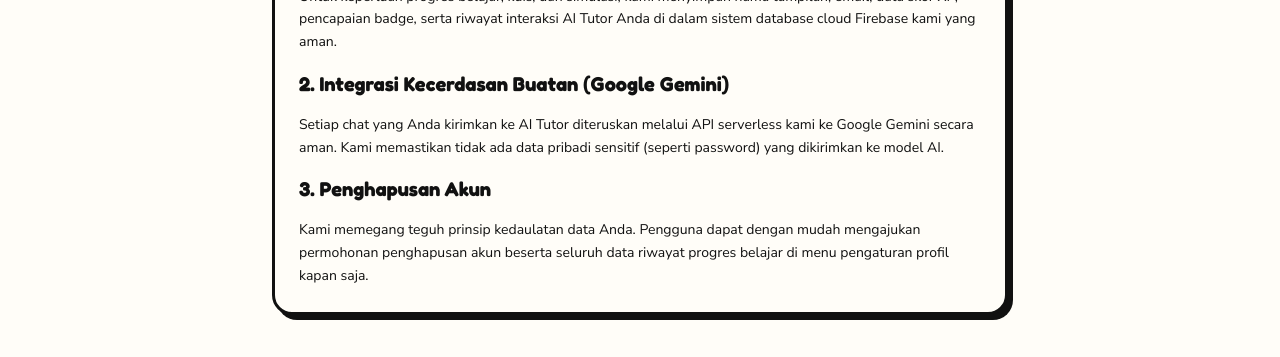
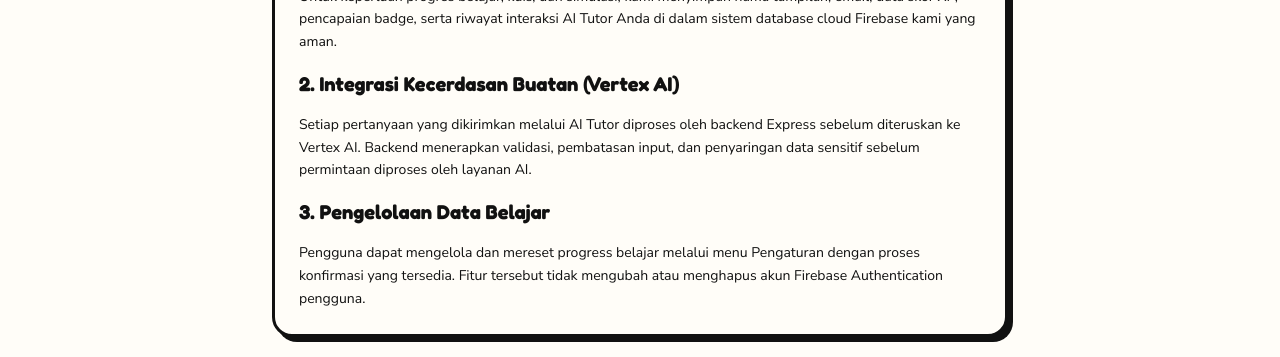
Before and after one commit to salmanfidinillah/cyber-academy, a React (Vite) app: page /privacy in a window 1280 px wide. Shown: the part 443-800 px from the top of the page. Built offline with nearby package versions, Linux system fonts and the light colour scheme; no server answers.

Commit message:
fix: align landing claims privacy content and max level display

```diff
--- a/src/components/Dashboard.tsx
+++ b/src/components/Dashboard.tsx
@@ -293,6 +293,7 @@ export const Dashboard: React.FC<DashboardProps> = ({ currentUser: propUser, onN
     : [];
 
   const levelProgressXp = currentUser.totalXp % 100;
+  const isMaxLevel = currentUser.currentLevel >= 5;
   const pathProgressSummaries = catalogPaths.map((path) => ({
     id: path.id,
     title: path.title,
@@ -418,7 +419,7 @@ export const Dashboard: React.FC<DashboardProps> = ({ currentUser: propUser, onN
             icon={<TrendingUp className="size-4" />}
             label="Level"
             value={`Lvl ${currentUser.currentLevel}`}
-            helper={`${levelProgressXp}% ke level berikutnya`}
+            helper={isMaxLevel ? "Level maksimal tercapai" : `${levelProgressXp}% ke level berikutnya`}
           />
           <DashboardStatCard
             accentClass="bg-pastel-yellow/60"
--- a/src/components/Illustrations.tsx
+++ b/src/components/Illustrations.tsx
@@ -170,8 +170,8 @@ export const GamificationPreviewIllustration: React.FC = () => {
         <div className="flex items-center space-x-2 mt-2 bg-white p-2 rounded-xl border-2 border-brand-border">
           <div className="w-9 h-9 rounded-full bg-pastel-peach neo-border flex items-center justify-center font-bold text-base">🕵️</div>
           <div>
-            <div className="text-[11px] font-heading font-bold leading-tight">Phishing Hunter</div>
-            <div className="text-[9px] text-brand-muted">Mendeteksi 5 Email Palsu</div>
+            <div className="text-[11px] font-heading font-bold leading-tight">Beginner Master</div>
+            <div className="text-[9px] text-brand-muted">Menyelesaikan jalur Beginner</div>
           </div>
         </div>
         <p className="text-[10px] text-brand-muted mt-2">Dapatkan badge keren lainnya dari setiap kuis!</p>
--- a/src/components/PlaceholderPage.tsx
+++ b/src/components/PlaceholderPage.tsx
@@ -36,14 +36,14 @@ export const PlaceholderPage: React.FC<PlaceholderProps> = ({ pageName, onNaviga
                 Untuk keperluan progres belajar, kuis, dan simulasi, kami menyimpan nama tampilan, email, data skor XP, pencapaian badge, serta riwayat interaksi AI Tutor Anda di dalam sistem database cloud Firebase kami yang aman.
               </p>
 
-              <h2 className="text-xl font-heading font-bold mt-4">2. Integrasi Kecerdasan Buatan (Google Gemini)</h2>
+              <h2 className="text-xl font-heading font-bold mt-4">2. Integrasi Kecerdasan Buatan (Vertex AI)</h2>
               <p>
-                Setiap chat yang Anda kirimkan ke AI Tutor diteruskan melalui API serverless kami ke Google Gemini secara aman. Kami memastikan tidak ada data pribadi sensitif (seperti password) yang dikirimkan ke model AI.
+                Setiap pertanyaan yang dikirimkan melalui AI Tutor diproses oleh backend Express sebelum diteruskan ke Vertex AI. Backend menerapkan validasi, pembatasan input, dan penyaringan data sensitif sebelum permintaan diproses oleh layanan AI.
               </p>
 
-              <h2 className="text-xl font-heading font-bold mt-4">3. Penghapusan Akun</h2>
+              <h2 className="text-xl font-heading font-bold mt-4">3. Pengelolaan Data Belajar</h2>
               <p>
-                Kami memegang teguh prinsip kedaulatan data Anda. Pengguna dapat dengan mudah mengajukan permohonan penghapusan akun beserta seluruh data riwayat progres belajar di menu pengaturan profil kapan saja.
+                Pengguna dapat mengelola dan mereset progress belajar melalui menu Pengaturan dengan proses konfirmasi yang tersedia. Fitur tersebut tidak mengubah atau menghapus akun Firebase Authentication pengguna.
               </p>
             </div>
           </NeoCard>
--- a/src/components/ProgressPage.tsx
+++ b/src/components/ProgressPage.tsx
@@ -165,6 +165,7 @@ export const ProgressPage: React.FC<ProgressPageProps> = ({
   const coursePercent = totalCourses > 0 ? Math.round((completedCoursesCount / totalCourses) * 100) : 0;
 
   const currentLvl = currentUser.currentLevel || 1;
+  const isMaxLevel = currentLvl >= 5;
   const levelProgressPercent = getLevelProgressPercent(currentUser.totalXp || 0);
   const xpNeeded = getXpNeededForNextLevel(currentUser.totalXp || 0);
 
@@ -230,7 +231,7 @@ export const ProgressPage: React.FC<ProgressPageProps> = ({
           <div className="space-y-2 border-t border-brand-border/20 pt-4">
             <div className="flex justify-between text-xs font-bold">
               <span>{currentUser.totalXp} XP Terkumpul</span>
-              <span>Sisa {xpNeeded} XP ke Lvl {currentLvl + 1}</span>
+              <span>{isMaxLevel ? "Level maksimal tercapai" : `Sisa ${xpNeeded} XP ke Lvl ${currentLvl + 1}`}</span>
             </div>
             <div className="w-full bg-white h-4 border-2 border-brand-border rounded-full overflow-hidden p-0.5">
               <div
--- a/src/data.ts
+++ b/src/data.ts
@@ -534,7 +534,7 @@ export const faqs: FaqItem[] = [
   },
   {
     question: "Bagaimana AI Tutor membantu saya belajar?",
-    answer: "AI Tutor berbasis Google Gemini terintegrasi langsung dengan modul materi. Kamu bisa langsung bertanya perihal materi pelajaran yang sedang dibaca dan mendapatkan jawaban instan yang ramah pemula."
+    answer: "AI Tutor berbasis Vertex AI terintegrasi dengan modul pembelajaran. Pengguna dapat bertanya mengenai materi yang sedang dipelajari dan memperoleh penjelasan keamanan siber yang defensif serta ramah pemula."
   },
   {
     question: "Apa itu Simulasi Phishing interaktif?",
```
Also changed, not shown: src/components/LandingPage.tsx (+4 -4 lines).
